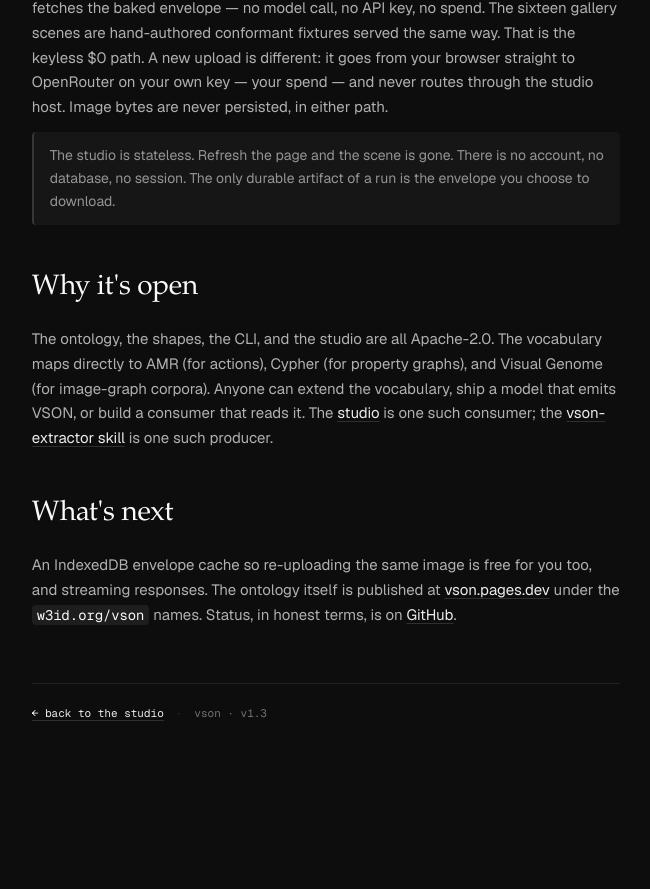
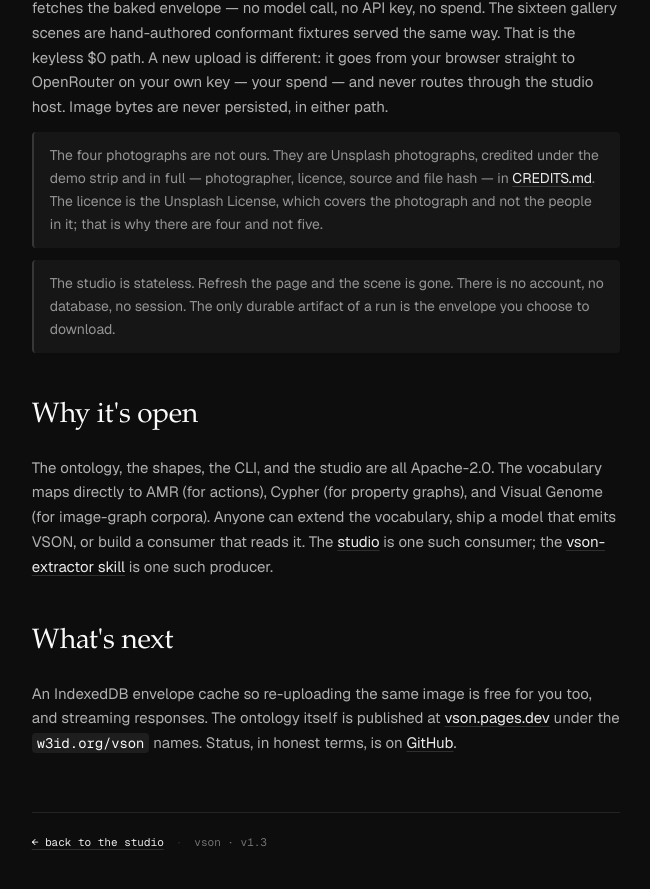
Before and after one commit to yamancan/visual-scene-ontology, a SvelteKit app in the folder web/: page /about in a window 1280 px wide. Shown: the part 2440-3329 px from the top of the page, without its empty margins (314-964 px from the left). Before the commit the page ends 3219 px from the top, so only its background shows below. Built offline with nearby package versions, Linux system fonts and the light colour scheme.

Commit message:
feat(web): /about says whose photographs the demos are

```diff
--- a/web/src/routes/about/+page.svelte
+++ b/web/src/routes/about/+page.svelte
@@ -145,6 +145,13 @@
 				fixtures served the same way. That is the keyless $0 path. A new upload is different: it
 				goes from your browser straight to OpenRouter on your own key — your spend — and never
 				routes through the studio host. Image bytes are never persisted, in either path.
+			</p>
+			<p class="aside">
+				The four photographs are not ours. They are Unsplash photographs, credited under the demo
+				strip and in full — photographer, licence, source and file hash — in
+				<a href="/demos/CREDITS.md" rel="external">CREDITS.md</a>. The licence is the Unsplash
+				License, which covers the photograph and not the people in it; that is why there are four
+				and not five.
 			</p>
 			<p class="aside">
 				The studio is stateless. Refresh the page and the scene is gone. There is no account, no
```
